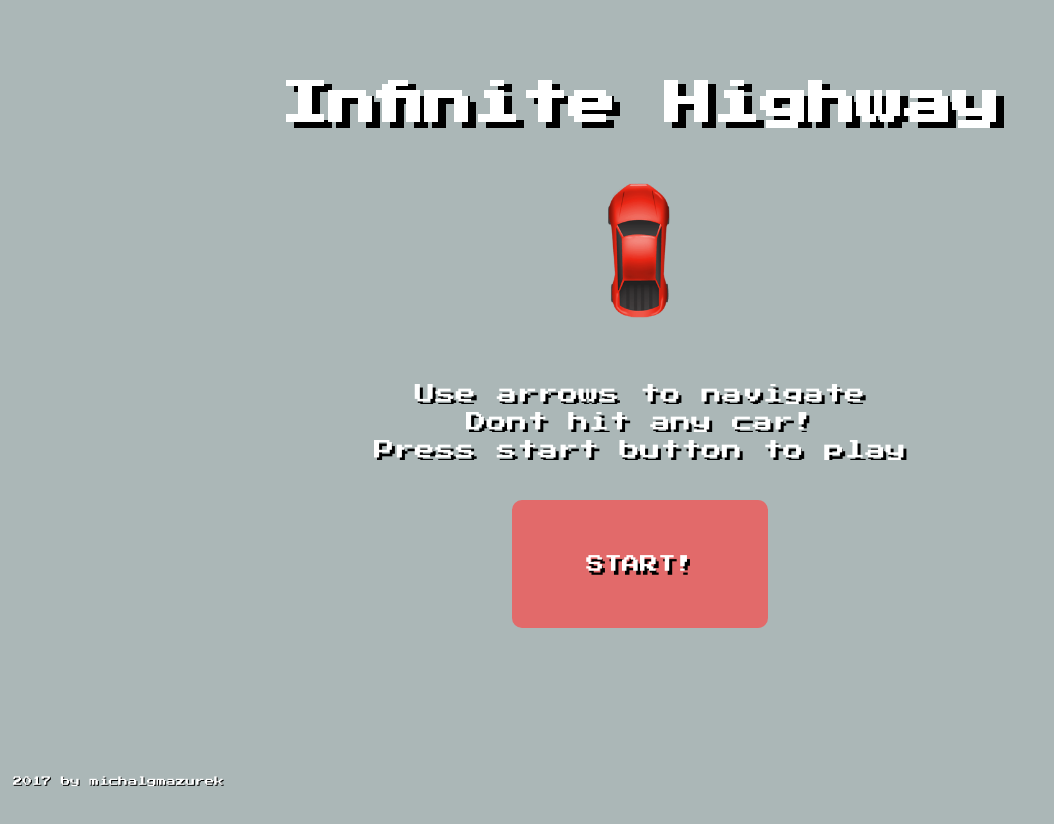
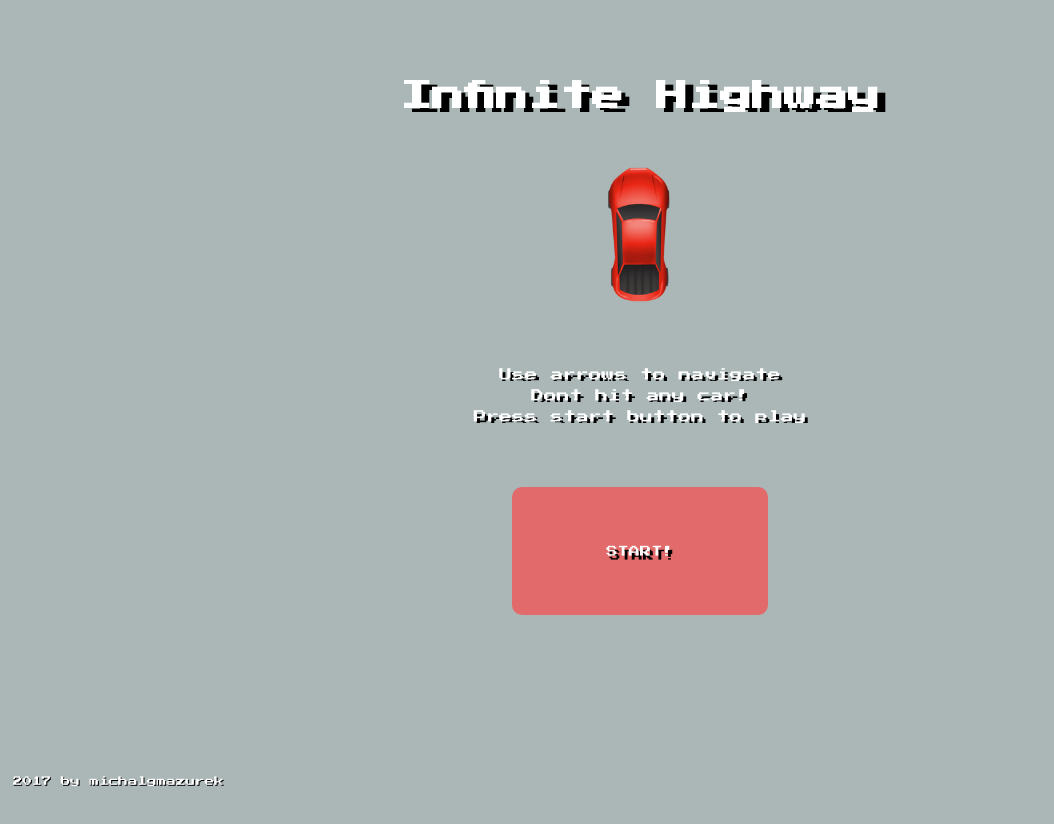
Before and after one commit to michalgmazurek-coderslab/Coders-Lab-final-project, a plain HTML site: page index.html in a window 1280 px wide. Shown: the top 824 px of the page, without its empty margins (0-1054 px from the left). Drawn offline with nearby package versions, Linux system fonts and the light colour scheme.

Commit message:
In Progress

```diff
--- a/app.js
+++ b/app.js
@@ -62,8 +62,14 @@ document.addEventListener("DOMContentLoaded", function(event) {
                 }
             }
         }
+    };
 
-    }
+    $("body").bind("touchend", function(e) {
+      e.preventDefault();
+      // Add your code here.
+      $(this).click();
+      // This line still calls the standard click event, in case the user needs to interact with the element that is being clicked on, but still avoids zooming in cases of double clicking.
+    })
 
     turnLeftButton.mousedown(function(event) {
         var offset = lineWidth;
--- a/scss/main.scss
+++ b/scss/main.scss
@@ -12,7 +12,7 @@ body {
 }
 
 h1 {
-    font-size: 3em;
+    font-size: 2em;
     text-shadow: 8px 6px black;
     margin-top: 10vh;
     margin-bottom: 5vh;
@@ -30,7 +30,7 @@ h1 {
 }
 
 .instructions {
-    font-size: 1.6em;
+    font-size: 1em;
     margin-top: 4vh;
     margin-left: auto;
     margin-right: auto;
@@ -44,7 +44,7 @@ h1 {
 
 #startBtn {
     font-size: 0.7em;
-    margin-top: 5vh;
+    margin-top: 8vh;
     width: 20vw;
     height: 10vw;
     border-radius: 10px;
@@ -58,7 +58,7 @@ h1 {
 
 .carImgContainer {
     margin-top: 5vh;
-    top: 41vh;
+    top: 45vh;
     height: 22vh;
     width: 100%;
 }
```
Also changed, not shown: css/main.css.
